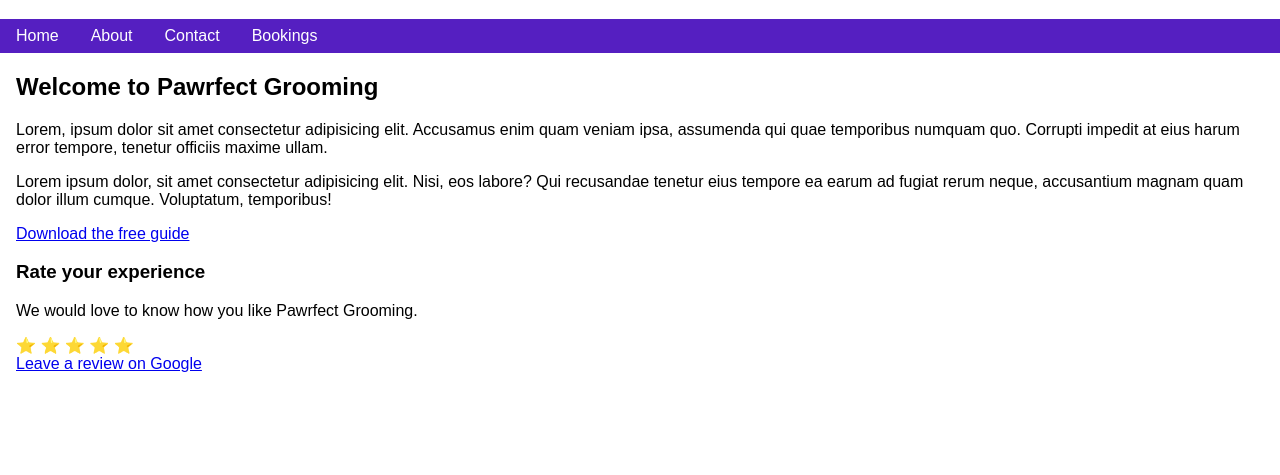
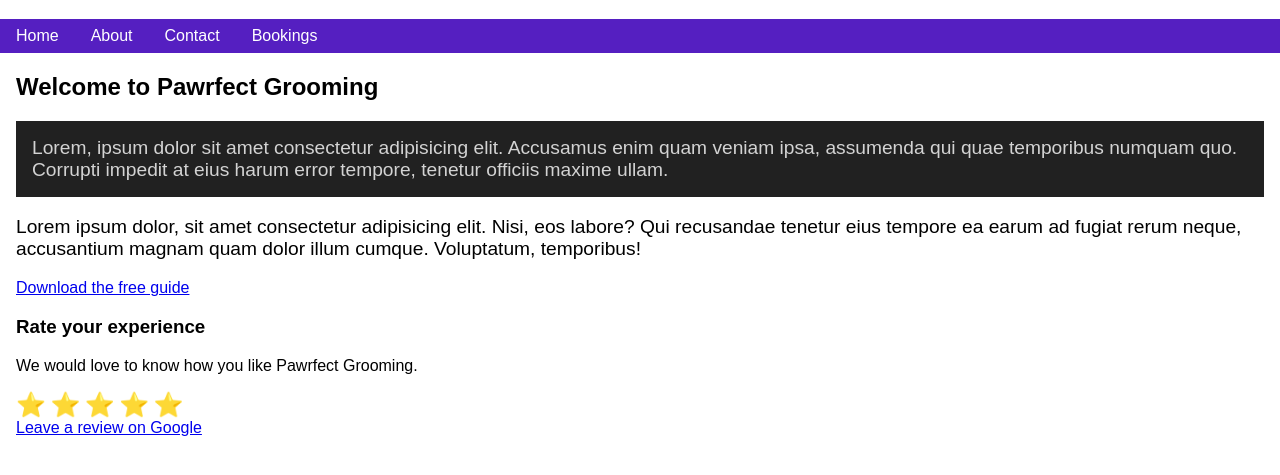
Before and after one commit to ProfJoanna/mtm6201-week6-030-complex-selectors, a plain HTML site: page index.html in a window 1280 px wide. Shown: the part 61-536 px from the top of the page. Drawn offline with Linux system fonts and the light colour scheme.

Commit message:
adds child , adjacent and sibling combinator ex.

```diff
--- a/css/main.css
+++ b/css/main.css
@@ -27,11 +27,28 @@ nav ul li a {
 }
 
 /* child combinator ( > ) */
+main > p {
+    font-size: 1.2rem;
+}
 
 /* adjacent combinator ( + ) */
+h2 + p {
+    background: #212121;
+    color: lightgray;
+    padding: 1rem;
+}
+/* sibling combinator ( ~ ) */
+.stars span {
+    font-size: 1.5rem;
+    cursor: pointer;
+}
 
-/* sibling combinator ( ~ ) */
+.stars span:hover ~ span {
+    opacity: 0.3;
+}
 
+
+/* Media Queries */
 @media screen and (min-width: 768px) {
     nav ul {
         flex-direction: row;
```
